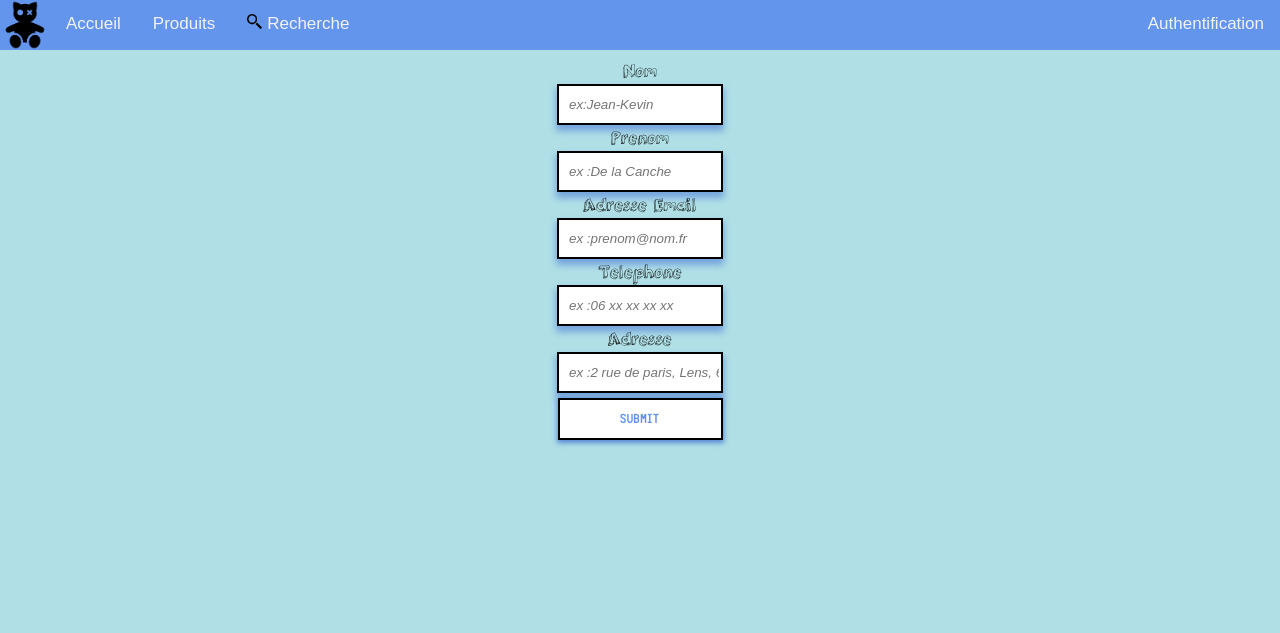
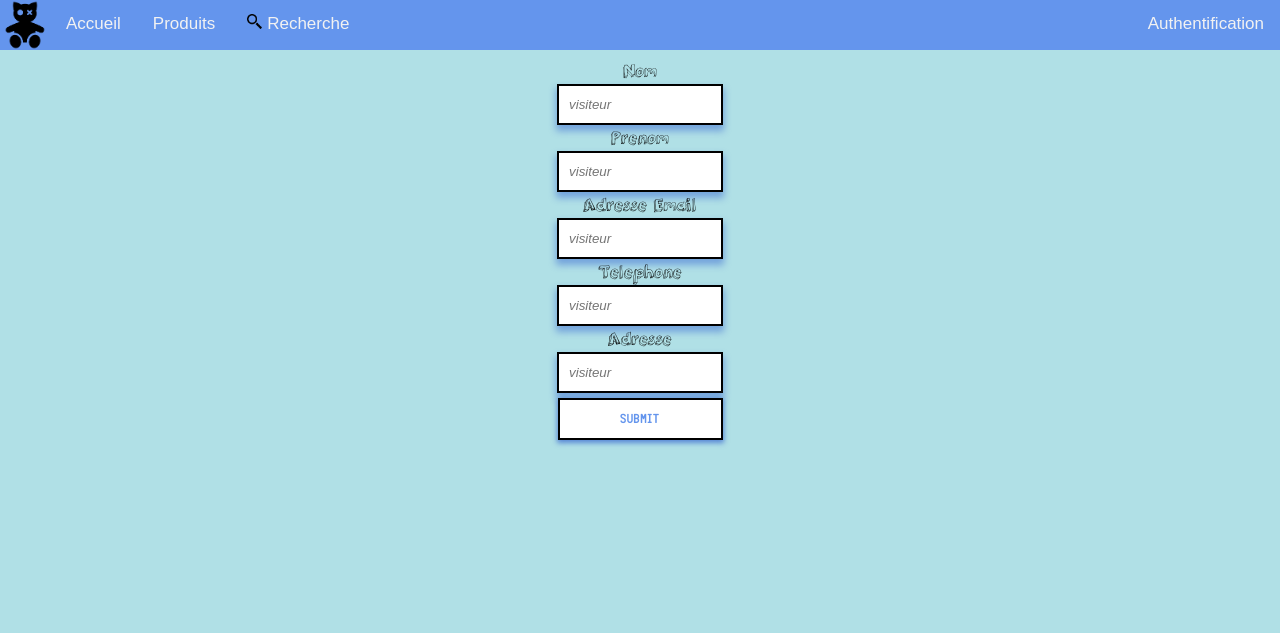
Before and after one commit to mabooyaDlespace/siteDeVenteDePeluche_TechnoWeb, a PHP site: page /profiless.php in a window 1280 px wide. Shown: the top 633 px of the page. Run offline with PHP 8.4, Linux system fonts and the light colour scheme; some libraries are stand-ins or nearby versions.

Commit message:
Ajout u php

```diff
--- a/profiless.php
+++ b/profiless.php
@@ -39,17 +39,19 @@
 
 	<?php echo $deco ?>
 
+
+
 	<form method="post">
             <label class="saisieTexte"   for="username">Nom</label><br>
-            <input type="text" placeholder="ex:Jean-Kevin" name="prenom" id="prenom"><br>
+            <input type="text" placeholder="<?php echo $name; ?>" name="prenom" id="prenom"><br>
             <label class="saisieTexte" for="password">Prenom</label><br>
-            <input  type="text" placeholder="ex :De la Canche" name="nom" id="nom"><br>
+            <input  type="text" placeholder="<?php echo $name; ?>" name="nom" id="nom"><br>
             <label class="saisieTexte" for="password">Adresse Email</label><br>
-            <input  type="text" placeholder="ex :prenom@nom.fr" name="nom" id="nom"><br>
+            <input  type="text" placeholder="<?php echo $name; ?>" name="nom" id="nom"><br>
             <label class="saisieTexte" for="password">Telephone</label><br>
-            <input  type="text" placeholder="ex :06 xx xx xx xx" name="nom" id="nom"><br>
+            <input  type="text" placeholder="<?php echo $name; ?>" name="nom" id="nom"><br>
             <label class="saisieTexte" for="password">Adresse</label><br>
-            <input  type="text" placeholder="ex :2 rue de paris, Lens, 62000" name="nom" id="nom"><br>
+            <input  type="text" placeholder="<?php echo $name; ?>" name="nom" id="nom"><br>
             <input class="saisieTexte" type="submit" value="Submit" name="bouton">
 
     </form>
```
